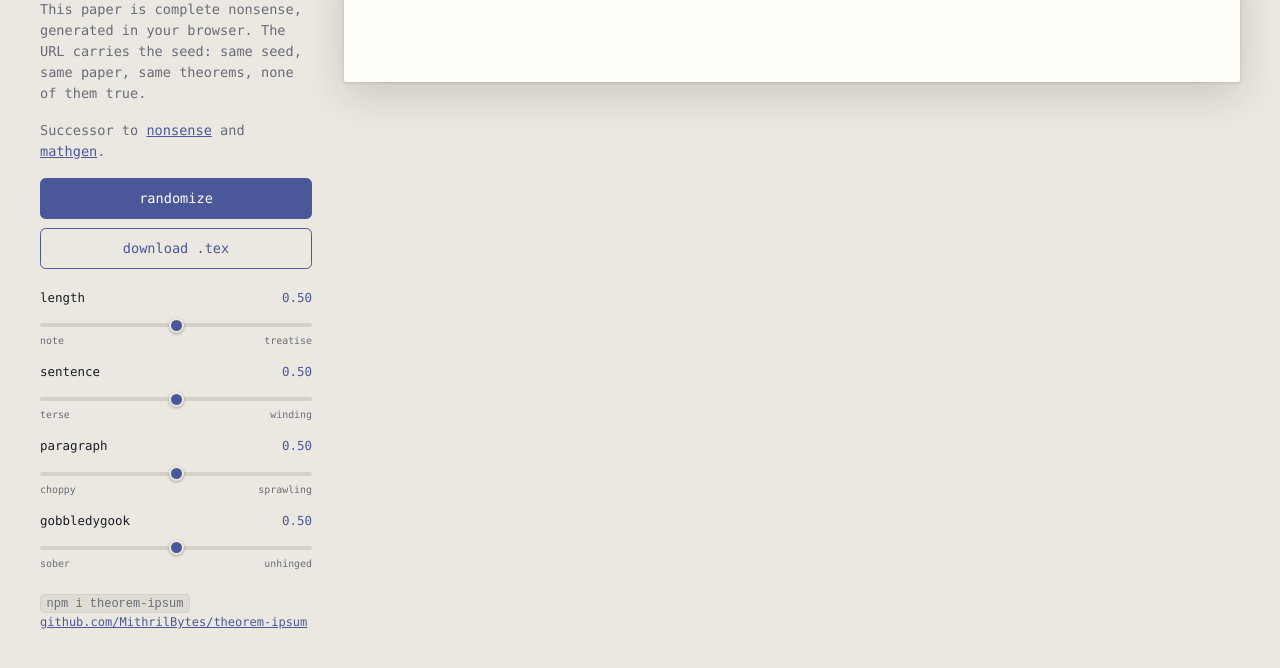
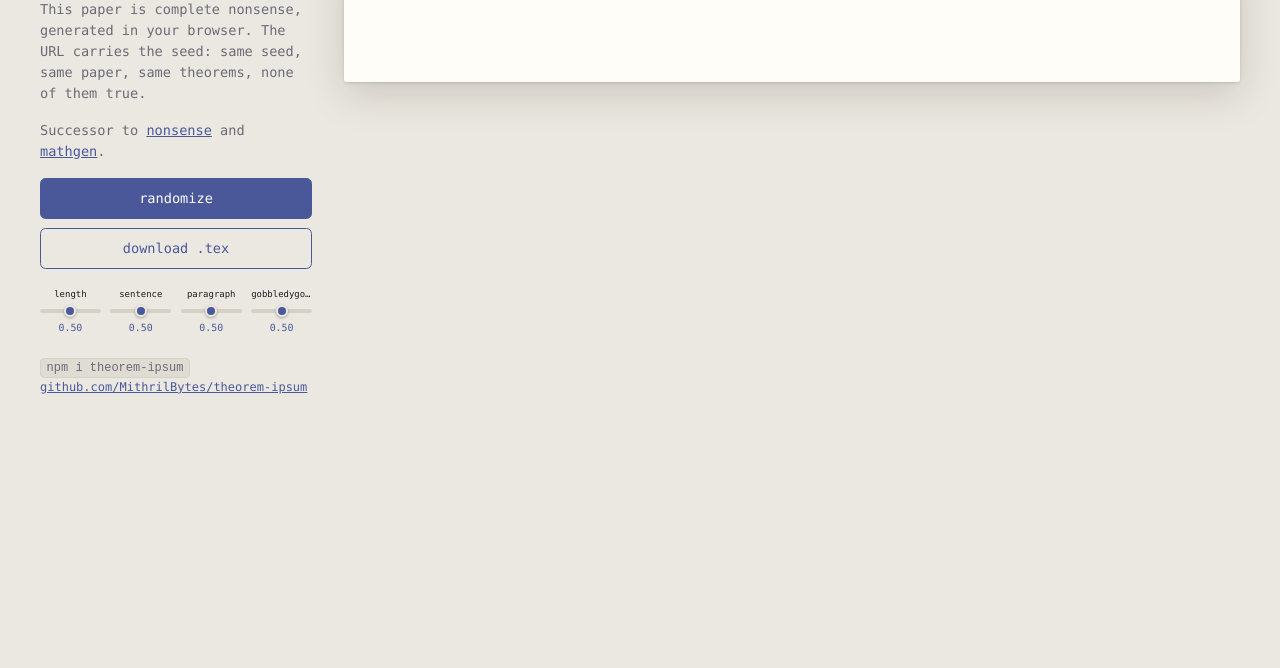
Before and after one commit to MithrilBytes/theorem-ipsum, a website with bundled scripts: page site/index.html in a window 1280 px wide. Shown: the part 78-746 px from the top of the page. Built offline with nearby package versions, Linux system fonts and the light colour scheme.

Commit message:
Lay out generation dials on one line

```diff
--- a/site/index.html
+++ b/site/index.html
@@ -29,25 +29,25 @@
     <button id="randomize">randomize</button>
     <button id="download" class="secondary">download .tex</button>
     <div class="dials">
-      <div class="dial">
-        <label for="length">length <span data-value="length">0.50</span></label>
+      <div class="dial" title="Page length: note to treatise">
+        <label for="length">length</label>
         <input id="length" type="range" min="0" max="1" step="0.05" value="0.5" aria-label="Page length">
-        <div class="dial-ends"><span>note</span><span>treatise</span></div>
+        <span class="dial-value" data-value="length">0.50</span>
       </div>
-      <div class="dial">
-        <label for="sentence">sentence <span data-value="sentence">0.50</span></label>
+      <div class="dial" title="Sentence length: terse to winding">
+        <label for="sentence">sentence</label>
         <input id="sentence" type="range" min="0" max="1" step="0.05" value="0.5" aria-label="Sentence length">
-        <div class="dial-ends"><span>terse</span><span>winding</span></div>
+        <span class="dial-value" data-value="sentence">0.50</span>
       </div>
-      <div class="dial">
-        <label for="paragraph">paragraph <span data-value="paragraph">0.50</span></label>
+      <div class="dial" title="Paragraph length: choppy to sprawling">
+        <label for="paragraph">paragraph</label>
         <input id="paragraph" type="range" min="0" max="1" step="0.05" value="0.5" aria-label="Paragraph length">
-        <div class="dial-ends"><span>choppy</span><span>sprawling</span></div>
+        <span class="dial-value" data-value="paragraph">0.50</span>
       </div>
-      <div class="dial">
-        <label for="gobbledygook">gobbledygook <span data-value="gobbledygook">0.50</span></label>
+      <div class="dial" title="Gobbledygook: sober to unhinged">
+        <label for="gobbledygook">gobbledygook</label>
         <input id="gobbledygook" type="range" min="0" max="1" step="0.05" value="0.5" aria-label="Gobbledygook">
-        <div class="dial-ends"><span>sober</span><span>unhinged</span></div>
+        <span class="dial-value" data-value="gobbledygook">0.50</span>
       </div>
     </div>
     <p class="install">
--- a/site/style.css
+++ b/site/style.css
@@ -80,21 +80,36 @@ body {
 
 .side button:hover { filter: brightness(1.08); }
 
-/* generation dials */
+/* generation dials, one line */
 
-.dials { margin: 1.2rem 0 0; }
+.dials {
+  display: grid;
+  grid-template-columns: repeat(4, minmax(0, 1fr));
+  gap: 0.6rem;
+  margin: 1.2rem 0 0;
+}
 
-.dial { margin-bottom: 0.85rem; }
+.dial {
+  display: flex;
+  flex-direction: column;
+  gap: 0.25rem;
+  min-width: 0;
+}
 
 .dial label {
-  display: flex;
-  justify-content: space-between;
-  align-items: baseline;
-  font-size: 0.78rem;
-  margin-bottom: 0.3rem;
+  font-size: 0.56rem;
+  text-align: center;
+  white-space: nowrap;
+  overflow: hidden;
+  text-overflow: ellipsis;
+  color: var(--side-ink);
 }
 
-.dial label span { color: var(--accent); }
+.dial-value {
+  font-size: 0.62rem;
+  text-align: center;
+  color: var(--accent);
+}
 
 .dial input[type="range"] {
   -webkit-appearance: none;
@@ -111,8 +126,8 @@ body {
 .dial input[type="range"]::-webkit-slider-thumb {
   -webkit-appearance: none;
   appearance: none;
-  width: 15px;
-  height: 15px;
+  width: 12px;
+  height: 12px;
   border-radius: 50%;
   background: var(--accent);
   border: 2px solid var(--bg);
@@ -120,18 +135,11 @@ body {
 }
 
 .dial input[type="range"]::-moz-range-thumb {
-  width: 13px;
-  height: 13px;
+  width: 10px;
+  height: 10px;
   border-radius: 50%;
   background: var(--accent);
   border: 2px solid var(--bg);
-}
-
-.dial-ends {
-  display: flex;
-  justify-content: space-between;
-  font-size: 0.62rem;
-  color: var(--side-muted);
 }
 
 .side .install {
```
